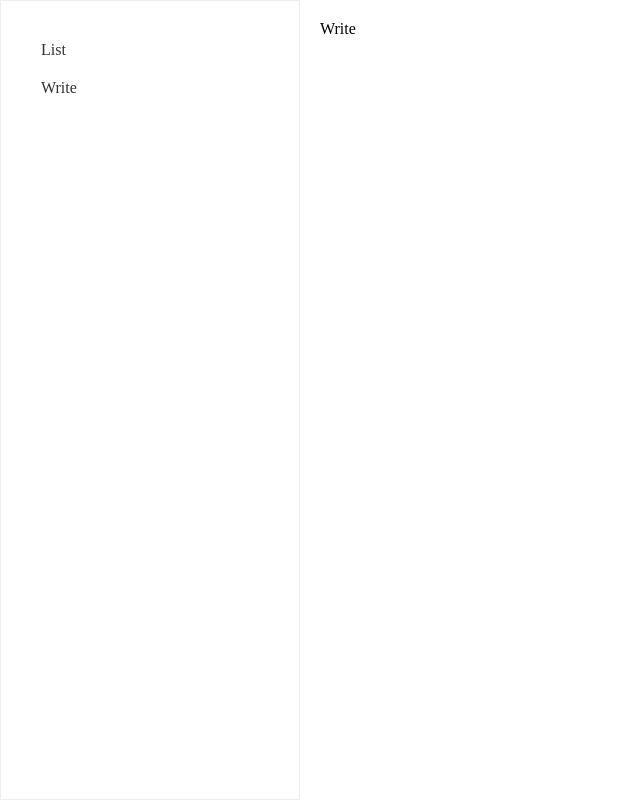
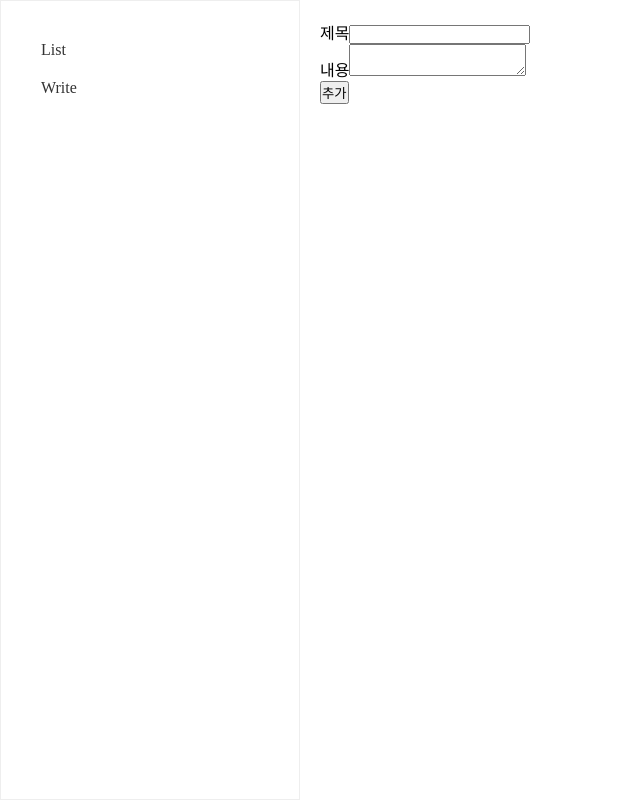
Before and after one commit to ping12271/blog1, a React (Create React App) app: page /write in a window 1280 px wide. Shown: the whole page, without its empty margins (0-640 px from the left). Built offline with nearby package versions, Linux system fonts and the light colour scheme.

Commit message:
write form onSubmit

```diff
--- /dev/null
+++ b/src/views/components/Blog/BlogForm.js
@@ -0,0 +1,54 @@
+import React, {useState} from "react";
+import styled from "styled-components";
+import axios from 'axios';
+
+const BlogForm = () => {
+
+    const [title, setTitle] = useState('');
+    const [content, setContent] = useState('');
+
+    const onSubmit = async (e) => {
+        e.preventDefault();
+        const result = await axios({
+            method: 'post',
+            url: 'http://localhost:4000/blog',
+            data: {
+                title,
+                content
+            }
+        })
+    }
+
+  return (
+    <Container>
+        <form onSubmit={onSubmit}>
+            <FormGroup>
+                <label htmlFor="title">제목</label>
+                <input
+                    type="text"
+                    id={'title'}
+                    value={title}
+                    onChange={(e) => {setTitle(e.target.value)}}
+                />
+            </FormGroup>
+            <FormGroup>
+                <label htmlFor="title">내용</label>
+                <textarea id="content"
+                          onChange={(e) => {setContent(e.target.value)}}
+                />
+            </FormGroup>
+            <button>추가</button>
+        </form>
+    </Container>
+  )
+}
+
+const Container = styled.div`
+
+`;
+
+const FormGroup = styled.div`
+
+`;
+
+export default BlogForm;
--- a/src/views/components/Blog/BlogItem.js
+++ b/src/views/components/Blog/BlogItem.js
@@ -1,17 +1,23 @@
 import React from "react";
 import styled from "styled-components";
+import {navigate} from "../../../lib/history";
 
-const BlogItem = () => {
+const BlogItem = ({title, content, create_at, _id}) => {
 
   return (
-    <Container>
-        리스트안에 아이템 컴포넌트가 나오는중
+    <Container onClick={() => navigate(`/detail/${_id}`)}>
+        <h3>{title}</h3>
+        <p>{content}</p>
+        <span>{create_at}</span>
     </Container>
   )
 }
 
 const Container = styled.div`
-
+  background: #f5f5f5;
+  box-shadow: 1px 1px 10px rgba(0,0,0, .15);
+  border-radius: 9px;
+  padding: 30px;
 `;
 
 export default BlogItem;
--- a/src/views/components/Blog/BlogList.js
+++ b/src/views/components/Blog/BlogList.js
@@ -10,7 +10,7 @@ const BlogList = ({data = []}) => {
         {
             data.map((item, index) => (
                 <Col key={index}>
-                    <BlogItem item={item}/>
+                    <BlogItem {...item}/>
                 </Col>
             ))
         }
@@ -28,7 +28,7 @@ const Row = styled.div`
 `;
 
 const Col = styled.div`
-
+  padding: 15px;
 `;
 
 export default BlogList;
--- a/src/views/containers/ListContainer.js
+++ b/src/views/containers/ListContainer.js
@@ -1,17 +1,21 @@
 import React, {useEffect, useState} from "react";
 import styled from "styled-components";
+import axios from 'axios';
 import BlogList from "../components/Blog/BlogList";
 
 const ListContainer = () => {
 
-    const [blog, setBlog] = useState([1,2])
+    const [blog, setBlog] = useState([])
 
     useEffect(() => {
         getBlog();
-    })
+    }, [])
 
-    const getBlog = () => {
-        //  블로그 데이터를 비동기 통신해서 가져 옴
+    const getBlog = async () => {
+       const result = await axios.get('http://localhost:4000/blog')
+        if(result.data) {
+            setBlog(result.data)
+        }
     }
 
     return (
--- /dev/null
+++ b/src/views/containers/WriteContainer.js
@@ -0,0 +1,22 @@
+import React from "react";
+import styled from "styled-components";
+import BlogForm from "../components/Blog/BlogForm";
+
+const WriteContainer = () => {
+
+    const addBlog = () => {
+
+    }
+
+  return (
+    <Container>
+        <BlogForm/>
+    </Container>
+  )
+}
+
+const Container = styled.div`
+
+`;
+
+export default WriteContainer;
--- a/src/views/pages/Write.js
+++ b/src/views/pages/Write.js
@@ -1,11 +1,12 @@
 import React from "react";
 import styled from "styled-components";
+import WriteContainer from "../containers/WriteContainer";
 
 const Write = () => {
 
   return (
     <Container>
-        Write
+        <WriteContainer/>
     </Container>
   )
 }
```
Also changed, not shown: src/App.js (line endings or trailing spaces).
